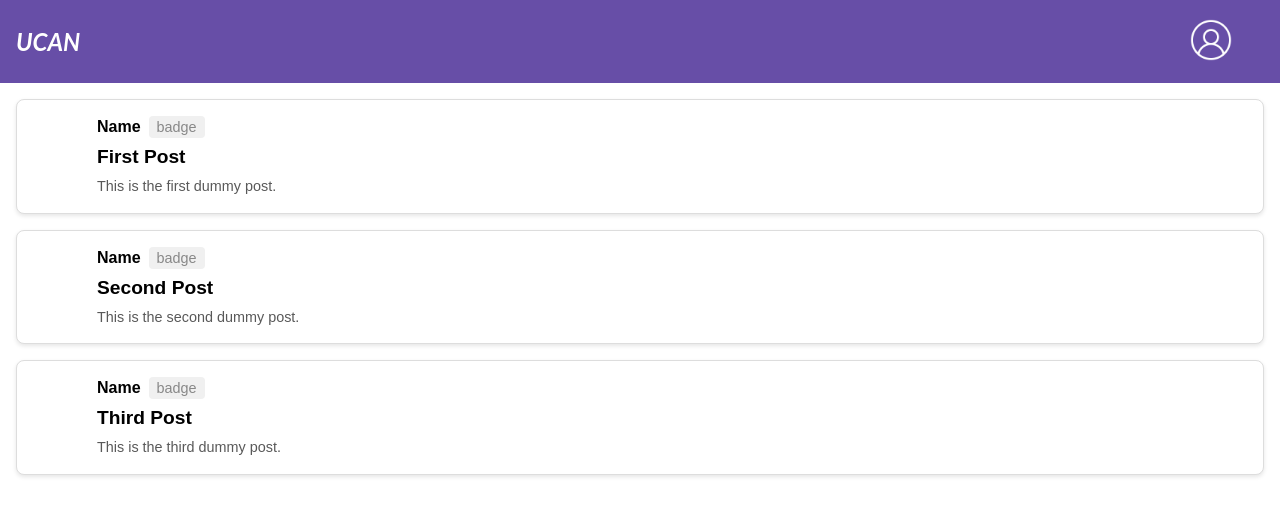
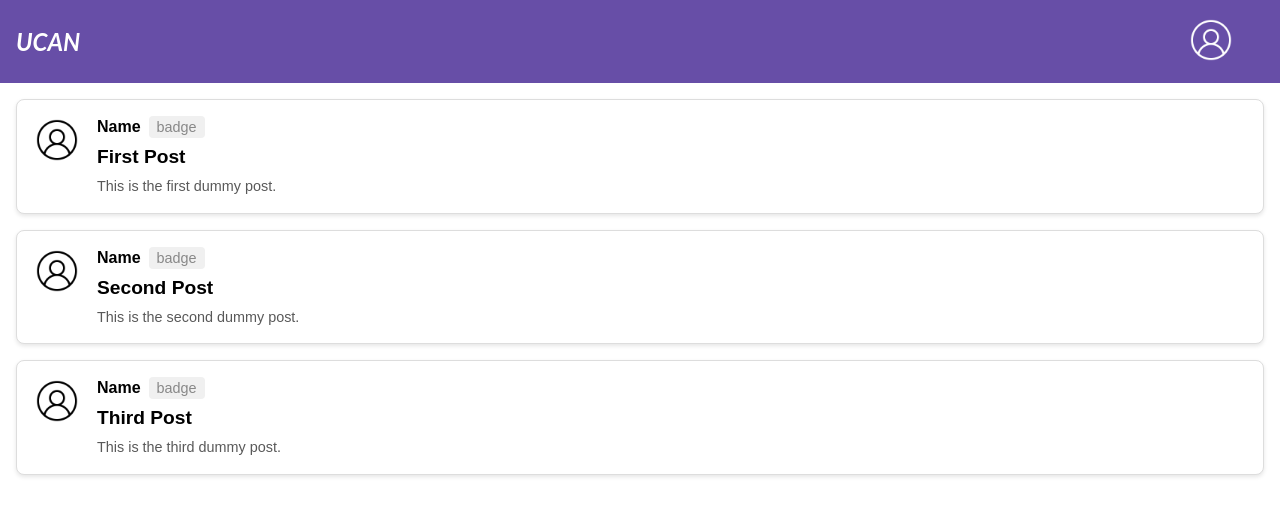
Before and after one commit to ucan-app/ucan-frontend, a React (Create React App) app: page / in a window 1280 px wide. Shown: the top 516 px of the page. Built offline with nearby package versions, Linux system fonts and the light colour scheme.

Commit message:
Added profile icon for posts

```diff
--- a/src/components/PostPreview.tsx
+++ b/src/components/PostPreview.tsx
@@ -19,7 +19,7 @@ const PostPreview: React.FC<PostPreviewProps> = ({ post }) => {
          style={{ cursor: "pointer" }}>
       <div className="post-left">
         <img
-          src="/profile_icon.png"
+          src="/profile_icon_black.png"
           alt="Profile"
           className="profile-icon"
         />
```
Also changed, not shown: public/profile_icon_black.png (added).
